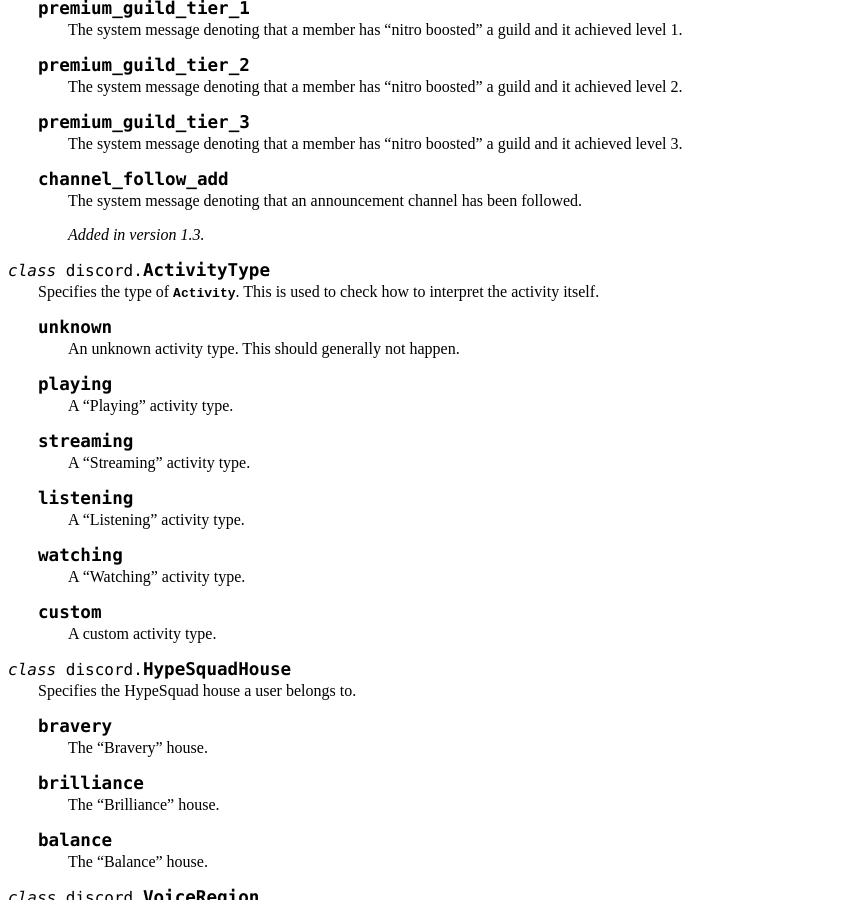
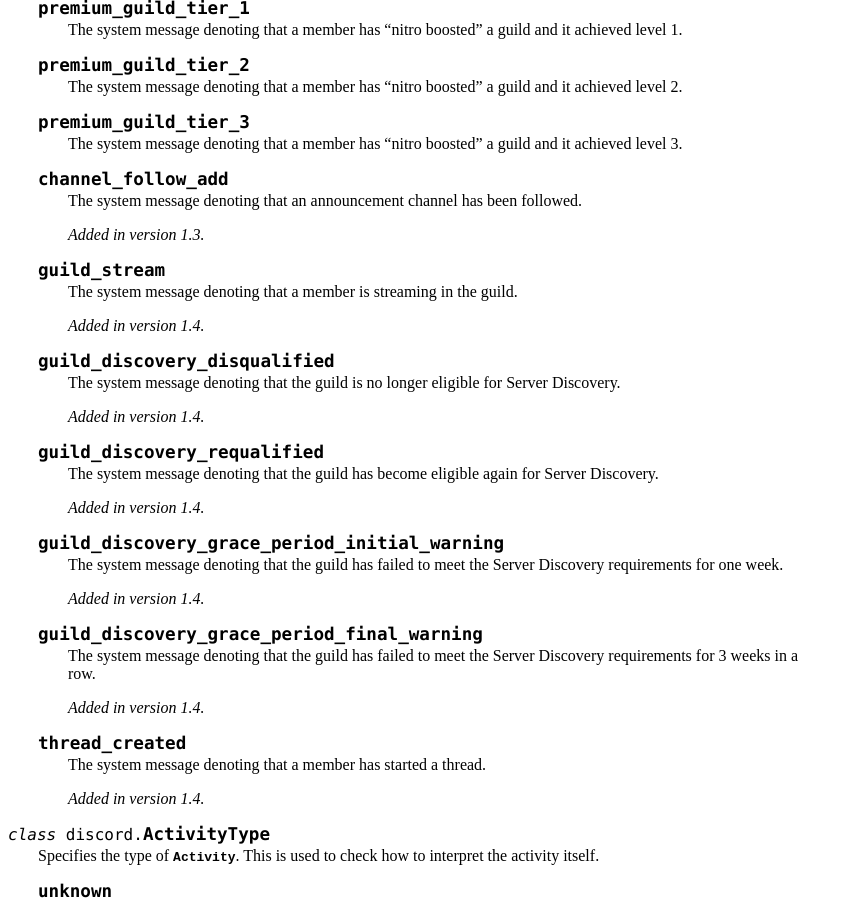
Before and after one commit to Rapptz/discord.py, a Sphinx documentation site: the page built from docs/api.rst, in a window 1280 px wide and 900 px high, scrolled down 14370 px. Shown: the whole window, without its empty margins (0-852 px from the left). Built offline with Sphinx 7.4.7, drawn with Linux system fonts in a browser that asks for light colours.

Commit message:
Add documentation

```diff
--- a/docs/api.rst
+++ b/docs/api.rst
@@ -911,6 +911,40 @@
         The system message denoting that an announcement channel has been followed.
 
         .. versionadded:: 1.3
+    .. attribute:: guild_stream
+
+        The system message denoting that a member is streaming in the guild.
+
+        .. versionadded:: 1.4
+    .. attribute:: guild_discovery_disqualified
+
+        The system message denoting that the guild is no longer eligible for Server
+        Discovery.
+
+        .. versionadded:: 1.4
+    .. attribute:: guild_discovery_requalified
+
+        The system message denoting that the guild has become eligible again for Server
+        Discovery.
+
+        .. versionadded:: 1.4
+    .. attribute:: guild_discovery_grace_period_initial_warning
+
+        The system message denoting that the guild has failed to meet the Server
+        Discovery requirements for one week.
+
+        .. versionadded:: 1.4
+    .. attribute:: guild_discovery_grace_period_final_warning
+
+        The system message denoting that the guild has failed to meet the Server
+        Discovery requirements for 3 weeks in a row.
+
+        .. versionadded:: 1.4
+    .. attribute:: thread_created
+
+        The system message denoting that a member has started a thread.
+
+        .. versionadded:: 1.4
 
 .. class:: ActivityType
 
```
